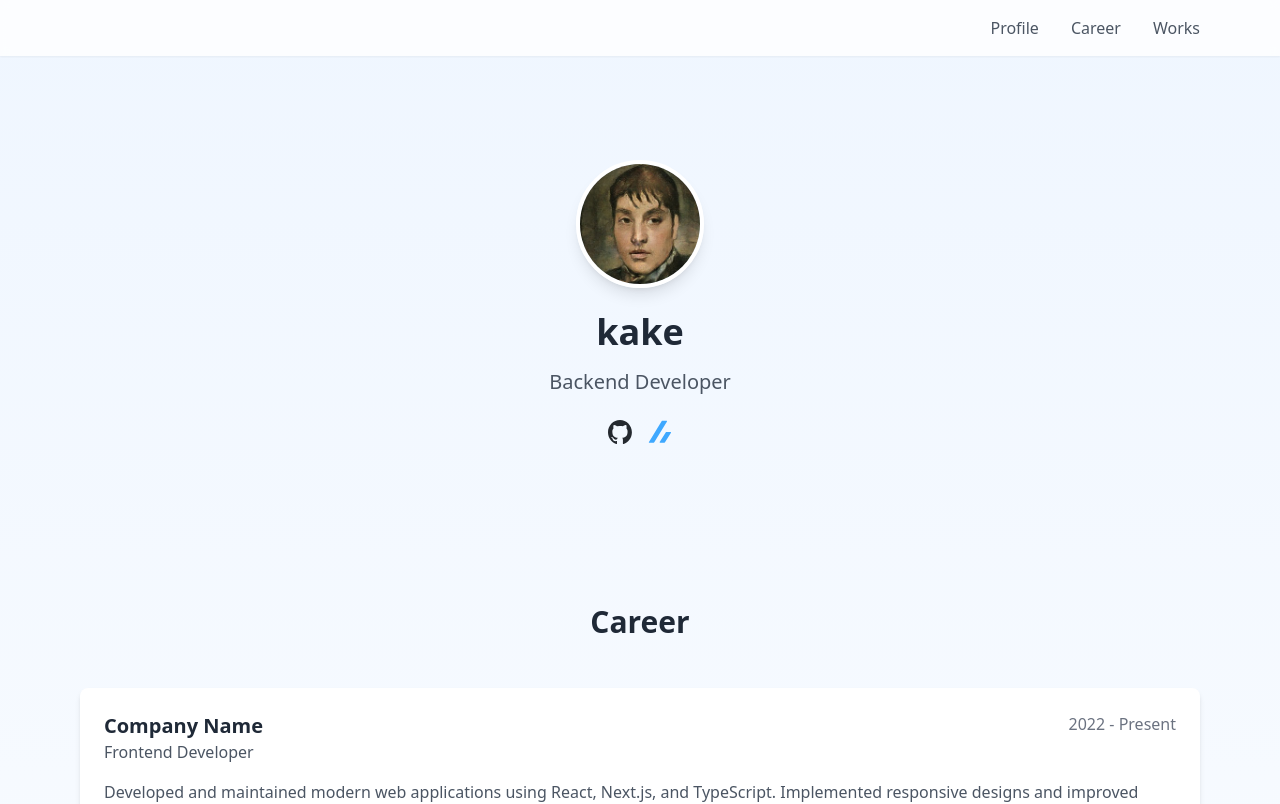
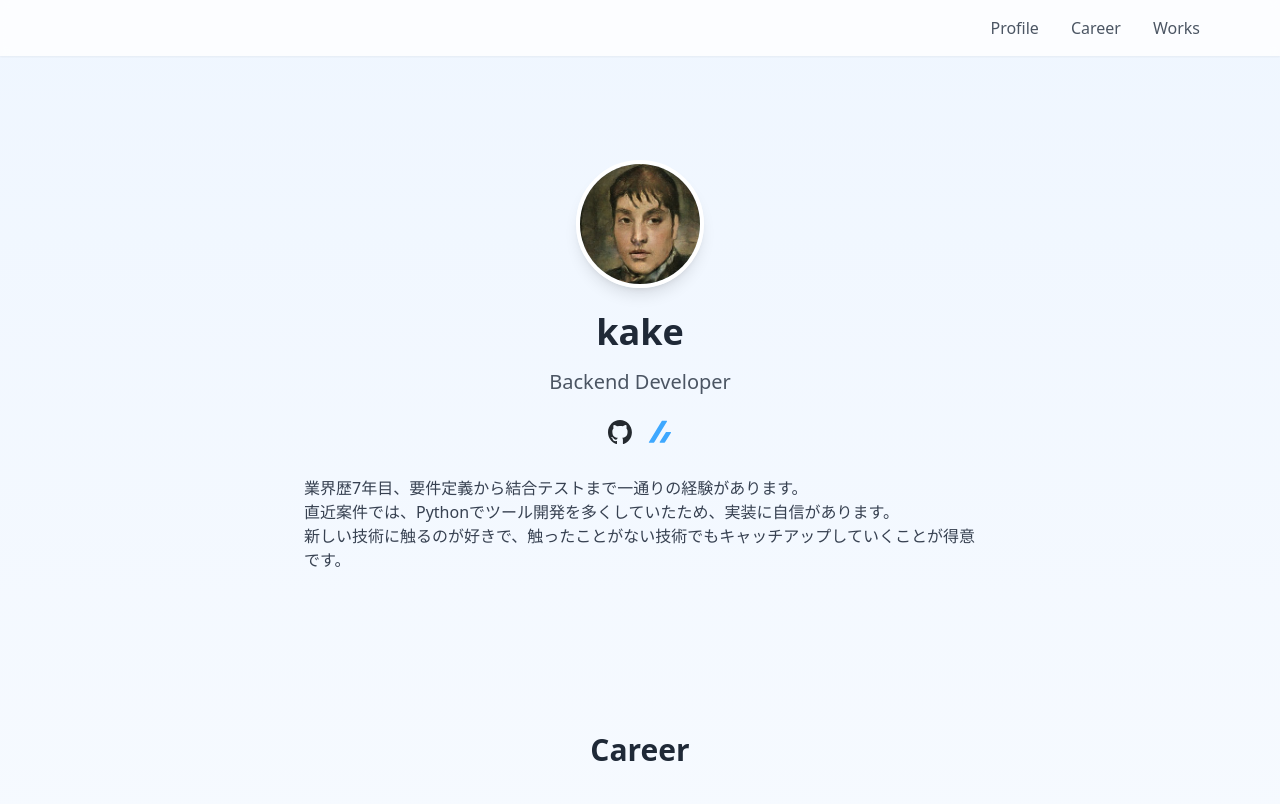
Before and after one commit to kake-t/my-portfolio, a Next.js app: page / in a window 1280 px wide. Shown: the top 804 px of the page. Built offline with nearby package versions, Linux system fonts and the light colour scheme.

Commit message:
自己紹介を左詰めに修正

```diff
--- a/src/components/profile/ProfileSection.tsx
+++ b/src/components/profile/ProfileSection.tsx
@@ -4,6 +4,7 @@ import SocialLinks from './SocialLinks';
 
 const ProfileSection: React.FC = () => (
     <section id="profile" className="py-20">
+        <div>
             <div className="text-center">
                 <img
                     src={profileData.profileImage}
@@ -14,6 +15,10 @@ const ProfileSection: React.FC = () => (
                 <p className="text-xl text-gray-600 mb-6">{profileData.title}</p>
                 <SocialLinks links={profileData.socialLinks} />
             </div>
+            <div className="max-w-2xl mx-auto mt-8">
+                <p className="text-gray-700 whitespace-pre-line">{profileData.bio}</p>
+            </div>
+        </div>
     </section>
 );
 
--- a/src/data/profile.ts
+++ b/src/data/profile.ts
@@ -3,10 +3,7 @@ import nextConfig from "../../next.config.mjs";
 const BASE_PATH = nextConfig.basePath || "";
 
 const bioText = `業界歴7年目、要件定義から結合テストまで一通りの経験があります。
-
 直近案件では、Pythonでツール開発を多くしていたため、実装に自信があります。
-しかし、設計書などのドキュメント作成の機会は少なかったので、自身の強みになるよう実力をつけたいと考えております。
-
 新しい技術に触るのが好きで、触ったことがない技術でもキャッチアップしていくことが得意です。`;
 
 export const profileData: ProfileData = {
```
Lines whose indentation alone changed are shown as unchanged.
